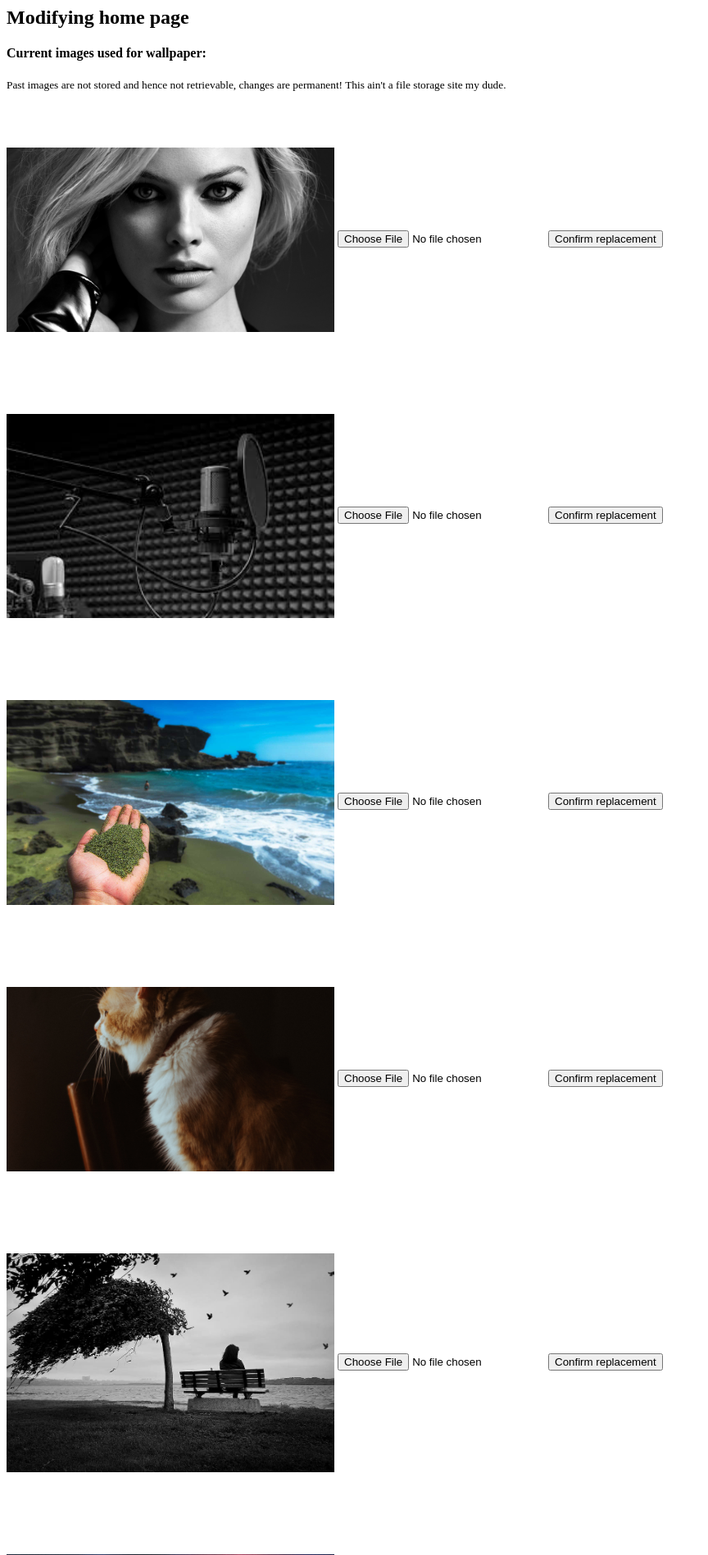
After one commit to geraldywy/tlcj_music_backend, a Flask app: page /home in a window 1280 px wide. The commit adds this page. Shown: the top 1897 px of the page at 82% size, without its empty margins (0-864 px from the left). Run offline with Flask 2, Linux system fonts and the light colour scheme; the visitor is signed in with stand-in values (Sample User, id 1); some libraries are stand-ins or nearby versions.

Commit message:
handling changing of wallpaper

```diff
--- a/app.py
+++ b/app.py
@@ -1,10 +1,15 @@
-from flask import Flask, render_template, session, redirect
+from flask import Flask, render_template, session, redirect, jsonify
 from flask.globals import request
 from flask.helpers import url_for
 from markupsafe import escape
 from flask_bcrypt import Bcrypt
 from flask_mysqldb import MySQL
 import os
+import io
+from base64 import encodebytes
+from PIL import Image
+
+from werkzeug.utils import secure_filename
 
 app = Flask(__name__)
 mysql = MySQL(app)
@@ -22,9 +27,11 @@ app.config['MYSQL_PASSWORD'] = os.getenv("MYSQL_PASSWORD")
 app.config['MYSQL_DB'] = os.getenv("MYSQL_DB")
 app.config['MYSQL_PORT'] = int(os.getenv("MYSQL_PORT"))
 
-@app.route('/')
+pics = []
+
+@app.route('/', methods=["GET"])
 def index():
-    if 'username' in session:
+    if valid():
         return render_template('menu.html', name=session['username'])
     else:
         return render_template('index.html')
@@ -38,6 +45,10 @@ def fetch_users():
     rv = cur.fetchall()
     return list(rv)
 
+# helper method to check if user is logged in
+def valid():
+    return 'username' in session
+
 @app.route('/login', methods=['POST'])
 def login():
     users = fetch_users()
@@ -48,3 +59,66 @@ def login():
             session['username'] = username
             return redirect(url_for('index'))
     return render_template('index.html', error="Invalid credentials!")
+
+@app.route("/logout", methods=["GET"])
+def logout():
+    session.pop('username', None)
+    return redirect(url_for('index'))
+
+def format_home_pic_path(filename):
+    return url_for("static", filename="images/" + filename)
+
+# home pics must be stored in static/images directory
+def get_home_pics():
+    return [format_home_pic_path(filename) for filename in os.listdir("./" + app.static_url_path + "/images/")]
+
+@app.route("/home")
+def modify_home():
+    if not valid():
+        return "ERROR: Not Authenticated"
+    pics = get_home_pics()
+    return render_template("modify_home.html", pics=pics)
+
+ALLOWED_EXTENSIONS = {'png', 'jpg', 'jpeg'}
+def allowed_file(filename):
+    return '.' in filename and filename.rsplit(".", 1)[1].lower() in ALLOWED_EXTENSIONS
+
+@app.route("/replace_home_pic/<num>", methods=["GET", "POST"])
+def replace_home_pic(num):
+    if not valid():
+        return "ERROR: NOT AUTHENTICATED"
+    pics = get_home_pics()
+    num = int(num) - 1
+    old_filename = pics[num]
+    if request.method == "GET":
+        return redirect(url_for('modify_home'))
+    if 'new_pic' not in request.files:
+        return render_template("modify_home.html", pics=pics, error="File not in request")
+    new_pic = request.files['new_pic']
+    if new_pic.filename == "":
+        return render_template("modify_home.html", pics=pics, error="No selected file")
+    if new_pic and allowed_file(new_pic.filename):
+        filename = secure_filename(new_pic.filename)
+        pics[num] = filename
+        os.remove("." + old_filename)
+        new_pic.save("." + format_home_pic_path(filename))
+        return redirect(url_for("modify_home", pics=pics))
+
+def get_response_image(image_path):
+    pil_image = Image.open(image_path, mode='r')
+    byte_arr = io.BytesIO()
+    pic_format = "JPG" if os.path.splitext(image_path)[1].upper() in ("JPEG", "JPG") else "PNG"
+    pil_image.save(byte_arr, format=pic_format)
+    encoded_img = encodebytes(byte_arr.getvalue()).decode('ascii')
+    return encoded_img
+
+# works but takes really long cause of base64 data
+# need to reconsider if this is the best way to do this
+@app.route("/v1/api/get_home_wallpapers", methods=["GET"])
+def get_home_wallpapers():
+    if not valid():
+        return "ERROR: NOT AUTHENTICATED!"
+    encoded_images = []
+    for image_path in get_home_pics():
+        encoded_images.append(get_response_image("." + image_path))
+    return jsonify({'wallpapers': encoded_images})
--- a/static/styles/index.css
+++ b/static/styles/index.css
@@ -1,5 +1,3 @@
-
-
 label, input {
     display: block;
     color: black;
--- /dev/null
+++ b/static/styles/modify_home.css
@@ -0,0 +1,10 @@
+.pic {
+    width: 400px;
+    margin-bottom: 50px;
+    margin-top: 50px;
+    vertical-align: middle;
+}
+
+form {
+    display: inline;
+}
--- /dev/null
+++ b/templates/modify_home.html
@@ -0,0 +1,26 @@
+<html>
+    <head>
+        <link rel="stylesheet" type="text/css" href="{{ url_for('static',filename='styles/modify_home.css') }}" />
+    </head>
+    <body>
+        <h2>Modifying home page</h2>
+        <h4>Current images used for wallpaper:</h4>
+        <small>Past images are not stored and hence not retrievable, changes are permanent! This ain't a file storage site my dude.</small>
+        <br />
+        <br />
+        {% if error %}
+        <h3>Error: {{ error }}!</h3>
+        <br />
+        <br />
+        {% endif %}
+        {% for pic in pics %}
+            <div>
+                <img src={{pic}} class="pic" alt={{pic}}/>
+                <form action="/replace_home_pic/{{loop.index}}" enctype="multipart/form-data" method="POST">
+                    <input class="file_input" type="file" name="new_pic" accept="image/x-png, image/gif, image/jpeg">
+                    <button type="submit" >Confirm replacement</button>
+                </form>
+            <div>
+        {% endfor %}
+    </home>
+<html>
```
Also changed, not shown: templates/index.html (+5 -5 lines), templates/menu.html (+21 -0 lines), static/images/beach5.jpg (added), static/images/home_pic_1.jpg (added), static/images/home_pic_2.jpg (added), static/images/home_pic_4.jpg (added), static/images/home_pic_5.jpg (added), static/images/home_pic_6.jpg (added), static/images/home_pic_7.jpg (added), static/images/home_pic_8.jpg (added).
